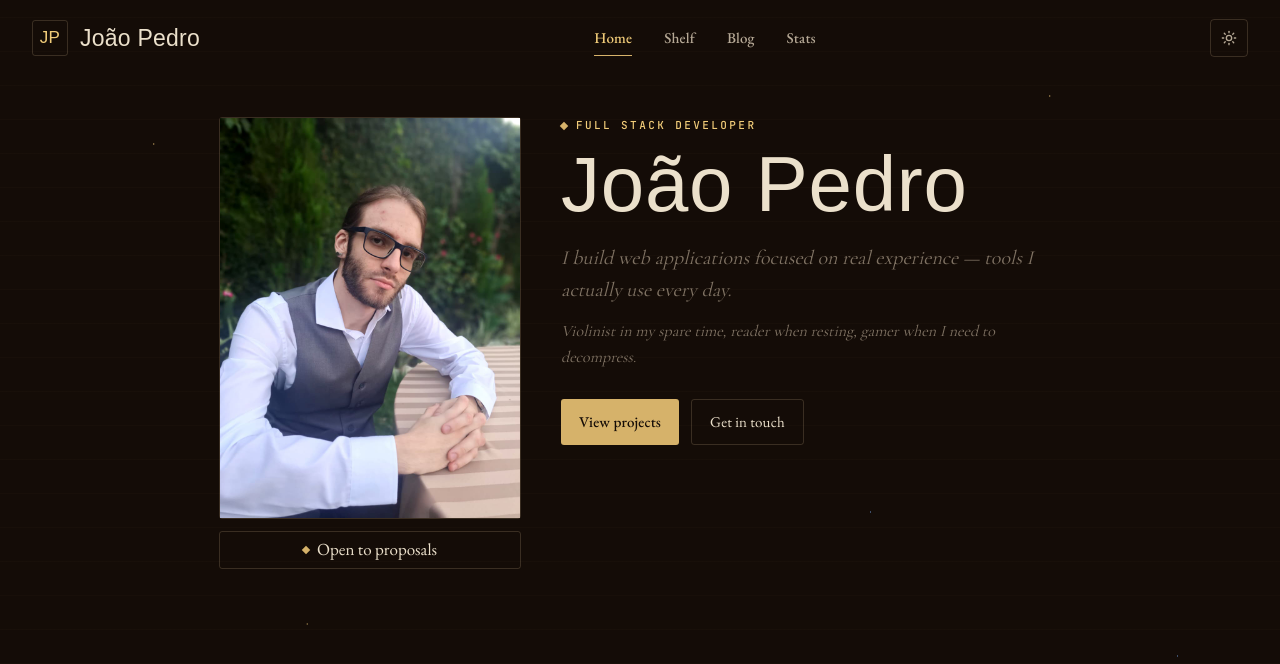
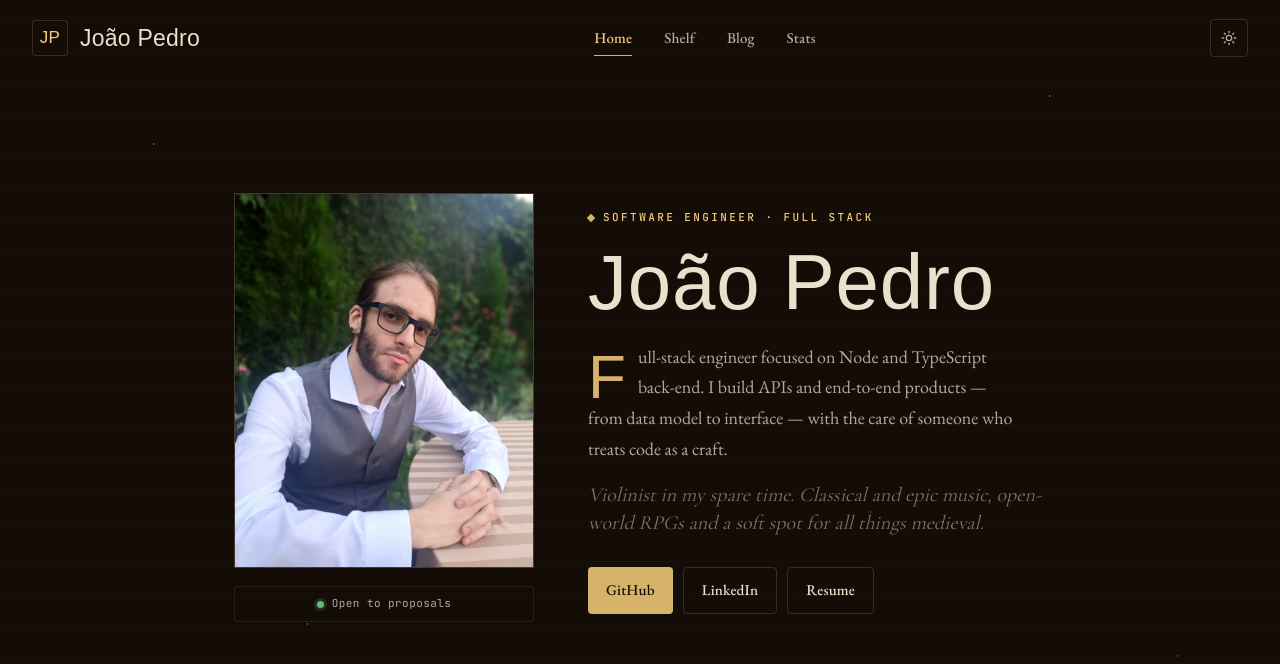
Before and after one commit to JoaoPedroQueirozRocha/Portifolio, a Next.js app in the folder frontend/: page /en in a window 1280 px wide. Shown: the top 664 px of the page. Built offline with nearby package versions, Linux system fonts and the light colour scheme; a web font is replaced by a local one.

Commit message:
feat: improving bios layout

```diff
--- a/frontend/app/[lang]/page.tsx
+++ b/frontend/app/[lang]/page.tsx
@@ -11,7 +11,15 @@ export default async function Home({ params }: PageProps<"/[lang]">) {
     <main className="content-container flex flex-col">
       {/* Hero sample */}
 
-      <section className="flex flex-row gap-10">
+      <section
+        style={{
+          display: "grid",
+          gridTemplateColumns: "300px 1fr",
+          gap: "54px",
+          alignItems: "center",
+          padding: "76px 0 80px",
+        }}
+      >
         <Portrait portrait={dict.portrait} />
         <Bio hero={dict.hero} />
       </section>
--- a/frontend/app/globals.css
+++ b/frontend/app/globals.css
@@ -256,7 +256,7 @@ html[data-theme="light"] {
   .content-container {
     max-width: var(--maxw);
     margin-inline: auto;
-    padding-inline: 2rem;
+    padding-inline: 1rem;
   }
 
   /* Losango decorativo */
@@ -325,6 +325,17 @@ html[data-theme="light"] {
     margin-top: 30px;
   }
 
+  /* Drop cap da bio do hero */
+  .hero-bio::first-letter {
+    font-family: var(--font-display);
+    float: left;
+    font-size: 62px;
+    line-height: 0.74;
+    padding: 6px 12px 0 0;
+    margin-top: 6px;
+    color: var(--accent);
+  }
+
   /* Grid com divisores via gap + background (padrão do design) */
   .divider-grid {
     display: grid;
--- a/frontend/components/layout/Bio.tsx
+++ b/frontend/components/layout/Bio.tsx
@@ -1,3 +1,5 @@
+"use client"
+
 import type { Dictionary } from "@/app/[lang]/dictionaries"
 
 interface BioProps {
@@ -6,43 +8,155 @@ interface BioProps {
 
 export default function Bio({ hero }: BioProps) {
   return (
-    <div className="flex flex-col gap-3 max-w-[500px]">
-      <span className="eyebrow">
+    <div style={{ position: "relative", zIndex: 1 }}>
+
+      {/* Eyebrow */}
+      <span
+        className="eyebrow"
+        style={{ marginBottom: "18px", display: "inline-flex" }}
+      >
         <span className="lozenge" />
         {hero.eyebrow}
       </span>
+
+      {/* Nome */}
       <h1
-        className="text-[78px] leading-[0.96] tracking-[.01em]"
-        style={{ fontFamily: "var(--font-display)" }}
+        style={{
+          fontFamily: "var(--font-display)",
+          fontSize: "78px",
+          letterSpacing: ".01em",
+          lineHeight: "0.96",
+        }}
       >
         João Pedro
       </h1>
+
+      {/* Bio com drop cap via CSS first-letter */}
       <p
-        className="text-[20px] italic mt-2"
-        style={{ fontFamily: "var(--font-alt)", color: "var(--faint)" }}
+        className="hero-bio"
+        style={{
+          fontSize: "18px",
+          color: "var(--muted)",
+          maxWidth: "50ch",
+          marginTop: "22px",
+          lineHeight: "1.72",
+        }}
       >
         {hero.bio}
       </p>
+
+      {/* Tagline itálica */}
       <p
-        className="text-[16px] italic"
-        style={{ fontFamily: "var(--font-alt)", color: "var(--faint)" }}
+        style={{
+          fontFamily: "var(--font-alt)",
+          fontStyle: "italic",
+          fontSize: "20px",
+          color: "var(--faint)",
+          marginTop: "16px",
+          maxWidth: "48ch",
+          lineHeight: "1.4",
+        }}
       >
         {hero.bio_short}
       </p>
-      <div className="flex gap-3 mt-4">
-        <button
-          className="inline-flex items-center gap-2 px-[18px] py-[10px] rounded-sm text-[15px] font-medium tracking-[.01em] transition-all hover:-translate-y-px"
-          style={{ background: "var(--accent)", color: "var(--on-accent)", fontFamily: "var(--font-body)" }}
+
+      {/* CTAs */}
+      <div style={{ display: "flex", gap: "10px", marginTop: "30px", flexWrap: "wrap" }}>
+        <a
+          href="https://github.com"
+          target="_blank"
+          rel="noopener noreferrer"
+          className="btn-primary"
+          style={{
+            display: "inline-flex",
+            alignItems: "center",
+            gap: "8px",
+            fontFamily: "var(--font-body)",
+            fontSize: "15px",
+            fontWeight: 500,
+            padding: "10px 18px",
+            borderRadius: "4px",
+            letterSpacing: ".01em",
+            background: "var(--accent)",
+            color: "var(--on-accent)",
+            transition: ".18s",
+            textDecoration: "none",
+          }}
+          onMouseEnter={e => {
+            (e.currentTarget as HTMLElement).style.background = "var(--accent-bright)"
+            ;(e.currentTarget as HTMLElement).style.transform = "translateY(-1px)"
+          }}
+          onMouseLeave={e => {
+            (e.currentTarget as HTMLElement).style.background = "var(--accent)"
+            ;(e.currentTarget as HTMLElement).style.transform = "translateY(0)"
+          }}
         >
-          {hero.cta_projects}
-        </button>
-        <button
-          className="inline-flex items-center gap-2 px-[18px] py-[10px] rounded-sm text-[15px] tracking-[.01em] transition-all hover:text-[--accent-bright]"
-          style={{ border: "1px solid var(--line)", fontFamily: "var(--font-body)" }}
+          {hero.cta_github}
+        </a>
+
+        <a
+          href="https://linkedin.com"
+          target="_blank"
+          rel="noopener noreferrer"
+          style={{
+            display: "inline-flex",
+            alignItems: "center",
+            gap: "8px",
+            fontFamily: "var(--font-body)",
+            fontSize: "15px",
+            fontWeight: 500,
+            padding: "10px 18px",
+            borderRadius: "4px",
+            letterSpacing: ".01em",
+            border: "1px solid var(--line)",
+            color: "var(--text)",
+            transition: ".18s",
+            textDecoration: "none",
+          }}
+          onMouseEnter={e => {
+            (e.currentTarget as HTMLElement).style.borderColor = "var(--accent)"
+            ;(e.currentTarget as HTMLElement).style.color = "var(--accent-bright)"
+          }}
+          onMouseLeave={e => {
+            (e.currentTarget as HTMLElement).style.borderColor = "var(--line)"
+            ;(e.currentTarget as HTMLElement).style.color = "var(--text)"
+          }}
         >
-          {hero.cta_contact}
-        </button>
+          {hero.cta_linkedin}
+        </a>
+
+        <a
+          href="/cv.pdf"
+          target="_blank"
+          rel="noopener noreferrer"
+          style={{
+            display: "inline-flex",
+            alignItems: "center",
+            gap: "8px",
+            fontFamily: "var(--font-body)",
+            fontSize: "15px",
+            fontWeight: 500,
+            padding: "10px 18px",
+            borderRadius: "4px",
+            letterSpacing: ".01em",
+            border: "1px solid var(--line)",
+            color: "var(--text)",
+            transition: ".18s",
+            textDecoration: "none",
+          }}
+          onMouseEnter={e => {
+            (e.currentTarget as HTMLElement).style.borderColor = "var(--accent)"
+            ;(e.currentTarget as HTMLElement).style.color = "var(--accent-bright)"
+          }}
+          onMouseLeave={e => {
+            (e.currentTarget as HTMLElement).style.borderColor = "var(--line)"
+            ;(e.currentTarget as HTMLElement).style.color = "var(--text)"
+          }}
+        >
+          {hero.cta_cv}
+        </a>
       </div>
+
     </div>
   )
 }
--- a/frontend/components/layout/Portrait.tsx
+++ b/frontend/components/layout/Portrait.tsx
@@ -3,15 +3,62 @@ import Image from "next/image"
 import type { Dictionary } from "@/app/[lang]/dictionaries"
 
 export default function Portrait({ portrait }: { portrait: Dictionary["portrait"] }) {
-    return (
-        <div className="flex flex-col gap-3">
-            <div className="border border-line rounded-sm">
-                <Image src="/profile.jpeg" alt="Portrait" width={300} height={300} />
-            </div>
-            <div className="border border-line px-2 py-1 rounded-sm text-center flex items-center justify-center gap-2">
-                <span className="lozenge" />
-                <p className="">{portrait.available}</p>
-            </div>
-        </div>
-    )
+  return (
+    <div style={{ display: "flex", flexDirection: "column", gap: "18px", position: "relative", zIndex: 1 }}>
+
+      {/* Retrato com cantos decorativos */}
+      <div
+        style={{
+          position: "relative",
+          width: "100%",
+          aspectRatio: "4/5",
+          border: "1px solid var(--line)",
+          background: `repeating-linear-gradient(135deg, var(--line-soft) 0 1px, transparent 1px 13px), var(--surface)`,
+          display: "grid",
+          placeItems: "center",
+          overflow: "hidden",
+        }}
+      >
+        {/* Cantos decorativos */}
+        <span style={{ position: "absolute", top: "-1px", left: "-1px",   width: "13px", height: "13px", borderTop: "1px solid var(--accent)", borderLeft: "1px solid var(--accent)" }} />
+        <span style={{ position: "absolute", top: "-1px", right: "-1px",  width: "13px", height: "13px", borderTop: "1px solid var(--accent)", borderRight: "1px solid var(--accent)" }} />
+        <span style={{ position: "absolute", bottom: "-1px", left: "-1px",  width: "13px", height: "13px", borderBottom: "1px solid var(--accent)", borderLeft: "1px solid var(--accent)" }} />
+        <span style={{ position: "absolute", bottom: "-1px", right: "-1px", width: "13px", height: "13px", borderBottom: "1px solid var(--accent)", borderRight: "1px solid var(--accent)" }} />
+
+        {/* Imagem ou placeholder */}
+
+        <Image src="/profile.jpeg" alt="Portrait" width={300} height={300} />
+      </div>
+
+      {/* Badge "Aberto a propostas" */}
+      <span
+        style={{
+          display: "inline-flex",
+          alignItems: "center",
+          gap: "8px",
+          fontFamily: "var(--font-mono)",
+          fontSize: "11px",
+          letterSpacing: ".04em",
+          color: "var(--muted)",
+          justifyContent: "center",
+          padding: "8px",
+          border: "1px solid var(--line-soft)",
+          borderRadius: "3px",
+        }}
+      >
+        <span
+          style={{
+            width: "7px",
+            height: "7px",
+            borderRadius: "50%",
+            background: "oklch(0.72 0.13 150)",
+            boxShadow: "0 0 0 3px oklch(0.72 0.13 150 / 0.2)",
+            flexShrink: 0,
+          }}
+        />
+        {portrait.available}
+      </span>
+
+    </div>
+  )
 }
--- a/frontend/dictionaries/en.json
+++ b/frontend/dictionaries/en.json
@@ -9,12 +9,13 @@
     "available": "Open to proposals"
   },
   "hero": {
-    "eyebrow": "Full Stack Developer",
+    "eyebrow": "Software Engineer · Full Stack",
     "available": "Available for projects",
-    "bio": "I build web applications focused on real experience — tools I actually use every day.",
-    "bio_short": "Violinist in my spare time, reader when resting, gamer when I need to decompress.",
-    "cta_projects": "View projects",
-    "cta_contact": "Get in touch",
+    "bio": "Full-stack engineer focused on Node and TypeScript back-end. I build APIs and end-to-end products — from data model to interface — with the care of someone who treats code as a craft.",
+    "bio_short": "Violinist in my spare time. Classical and epic music, open-world RPGs and a soft spot for all things medieval.",
+    "cta_github": "GitHub",
+    "cta_linkedin": "LinkedIn",
+    "cta_cv": "Resume",
     "facts": {
       "stack": "Stack",
       "location": "Location",
--- a/frontend/dictionaries/pt-BR.json
+++ b/frontend/dictionaries/pt-BR.json
@@ -9,12 +9,13 @@
     "available": "Aberto a propostas"
   },
   "hero": {
-    "eyebrow": "Desenvolvedor Full Stack",
+    "eyebrow": "Engenheiro de Software · Full Stack",
     "available": "Disponível para projetos",
-    "bio": "Engenheiro de software e desenvolvedor full stack. Construo aplicações robustas e escaláveis, sempre buscando a melhor solução para o problema e garantindo a melhor performance e usabilidade.",
-    "bio_short": "Violinista nas horas vagas, leitor nas horas de descanso e gamer nas horas de lazer.",
-    "cta_projects": "Ver projetos",
-    "cta_contact": "Entrar em contato",
+    "bio": "Engenheiro full-stack com foco em back-end Node e TypeScript. Construo APIs e produtos de ponta a ponta — do modelo de dados à interface — com o cuidado de quem trata código como ofício.",
+    "bio_short": "Violinista nas horas vagas. Música clássica e épica, RPGs de mundo aberto e uma queda por tudo que é medieval.",
+    "cta_github": "GitHub",
+    "cta_linkedin": "LinkedIn",
+    "cta_cv": "Currículo",
     "facts": {
       "stack": "Stack",
       "location": "Localização",
```
Also changed, not shown: 1 other file (tests, documents, lock files or other folders).
